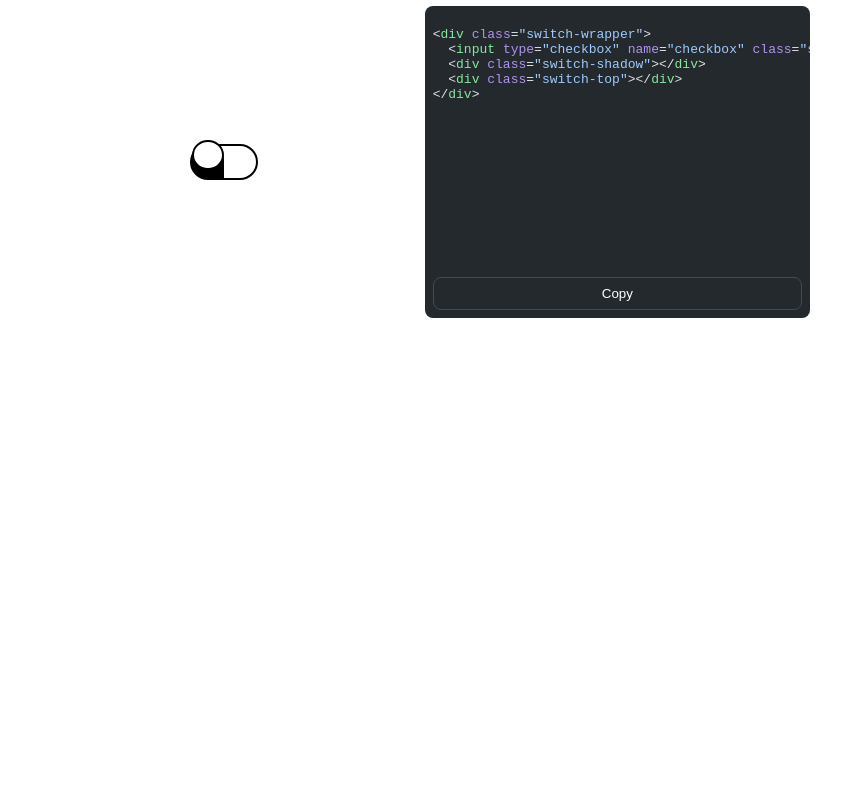
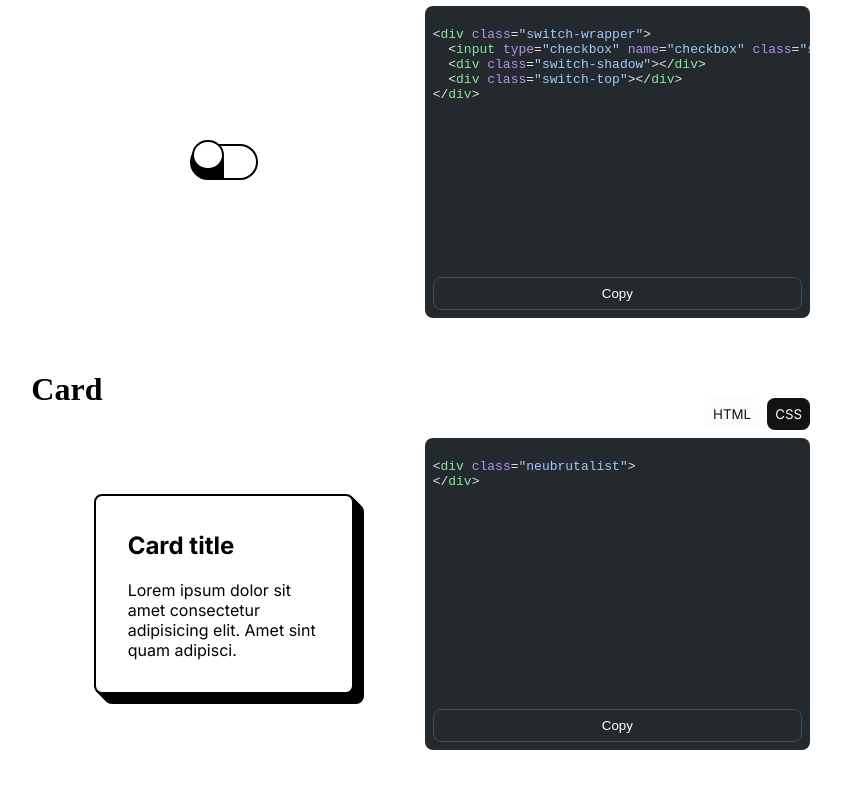
Before and after one commit to majoouoo/neubrutalist-ui, a SvelteKit app: page / in a window 1280 px wide. Shown: the part 1466-2254 px from the top of the page, without its empty margins (430-1271 px from the left). Built offline with nearby package versions, Linux system fonts and the light colour scheme.

Commit message:
Added card component, fixed some code blocks

```diff
--- a/src/routes/+page.svelte
+++ b/src/routes/+page.svelte
@@ -80,7 +80,8 @@
   let activeCodeTabs = {
     button: "html",
     input: "html",
-    checkbox: "html"
+    checkbox: "html",
+    card: "html"
   }
   const setActiveCodeTab = (component, tab) => {
     activeCodeTabs[component] = tab;
@@ -252,8 +253,8 @@
   transition-duration: ${transitionDuration}s;
 }
 
-.neubrutalist:active {
-  transform: translate(${shadowX}, ${shadowY});
+button.neubrutalist:active {
+  transform: translate(${shadowX}px, ${shadowY}px);
   box-shadow: none;
   outline: none;
 }
@@ -294,8 +295,8 @@
   transition-duration: ${transitionDuration}s;
 }
 
-.neubrutalist:active, input.neubrutalist:focus {
-  transform: translate(${shadowX}, ${shadowY});
+input.neubrutalist:active, input.neubrutalist:focus {
+  transform: translate(${shadowX}px, ${shadowY}px);
   box-shadow: none;
   outline: none;
 }
@@ -320,7 +321,7 @@ input.neubrutalist {
   height: min-content;
   padding: 0 0.5rem;
   transition: transform ${transitionDuration}s, padding ${transitionDuration}s;
-  color: var(--shadow-color);
+  color: ${shadowColor};
 }
 
 .input-wrapper {
@@ -329,12 +330,12 @@ input.neubrutalist {
   grid-template-rows: 100%;
 }
 
-input.component:not(:placeholder-shown) ~ .input-label {
+input.neubrutalist:not(:placeholder-shown) ~ .input-label {
   transform: translateY(-0.5rem) translateX(${borderWidth}px) scale(0.8);
   padding: calc(${borderWidth}px / 2) 0.5rem;
 }
 
-input.component:focus ~ .input-label {
+input.neubrutalist:focus ~ .input-label {
   transform: translateY(calc(-0.5rem + ${shadowY}px)) translateX(calc(${shadowX}px + ${borderWidth}px)) scale(0.8);
   padding: calc(${borderWidth}px / 2) 0.5rem;
 }
@@ -439,6 +440,38 @@ input.component:focus ~ .input-label {
 
 .switch:checked ~ .switch-shadow::before {
   width: 80%;
+}
+`} />
+      {/if}
+    </div>
+
+    <div class="component-section">
+      <header class="component-header">
+        <h1>Card</h1>
+      </header>
+      <div class="code-tabs">
+        <button on:click={() => setActiveCodeTab("button", "html")} class:active-code-tab={activeCodeTabs.card == "html"}>HTML</button>
+        <button on:click={() => setActiveCodeTab("button", "css")} class:active-code-tab={activeCodeTabs.card == "css"}>CSS</button>
+      </div>
+      <div class="component-card">
+        <div class="component" style="width: 50%;">
+          <h2>Card title</h2>
+          <p>Lorem ipsum dolor sit amet consectetur adipisicing elit. Amet sint quam adipisci.</p>
+        </div>
+      </div>
+        {#if activeCodeTabs.button == "html"}
+<CodeBlock language="html" code={`<div class="neubrutalist">
+</div>`} />
+        {:else if activeCodeTabs.button == "css"}
+      <CodeBlock language="css" code={`.neubrutalist {
+  padding: 1rem 2rem;
+  font-family: "Inter", sans-serif;
+  font-size: 1rem;
+  border-radius: ${cornerRadius}px;
+  border: ${borderWidth}px solid ${shadowColor};
+  box-shadow: ${boxShadow};
+  background-color: ${elementColor};
+  color: ${shadowColor};
 }
 `} />
       {/if}
@@ -591,7 +624,7 @@ input.component:focus ~ .input-label {
     transition-duration: var(--transition-duration);
   }
 
-  .component:active, input.component:focus {
+  input.component:active, input.component:focus, button.component:active {
     transform: translate(var(--shadow-x), var(--shadow-y));
     box-shadow: none;
     outline: none;
```
